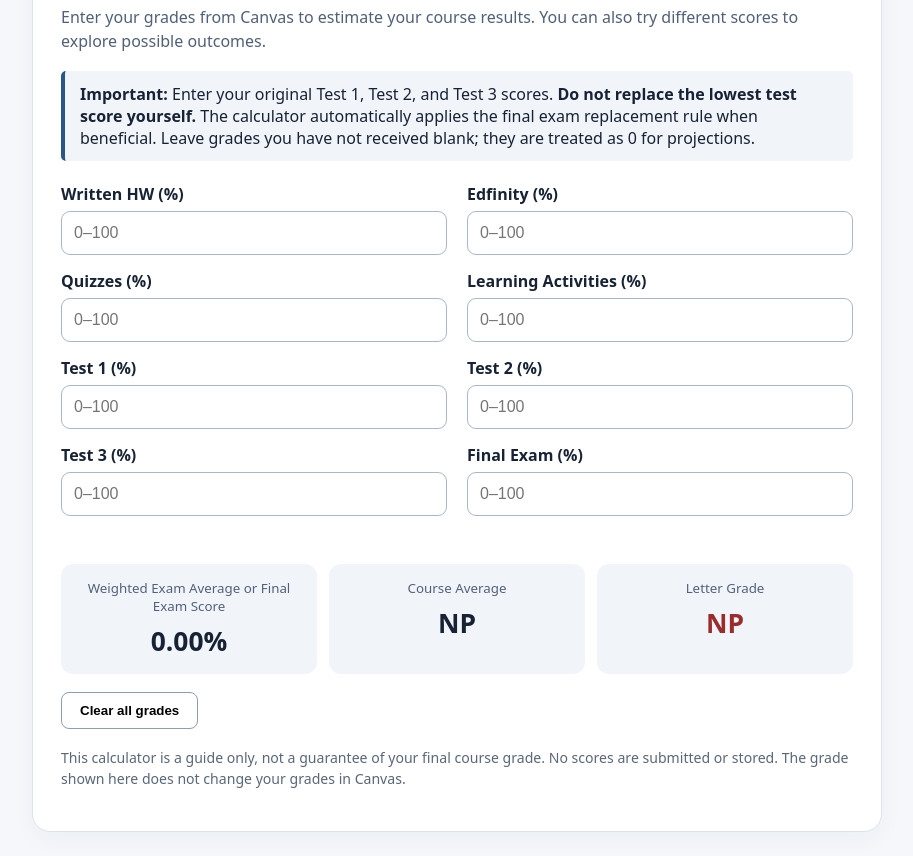
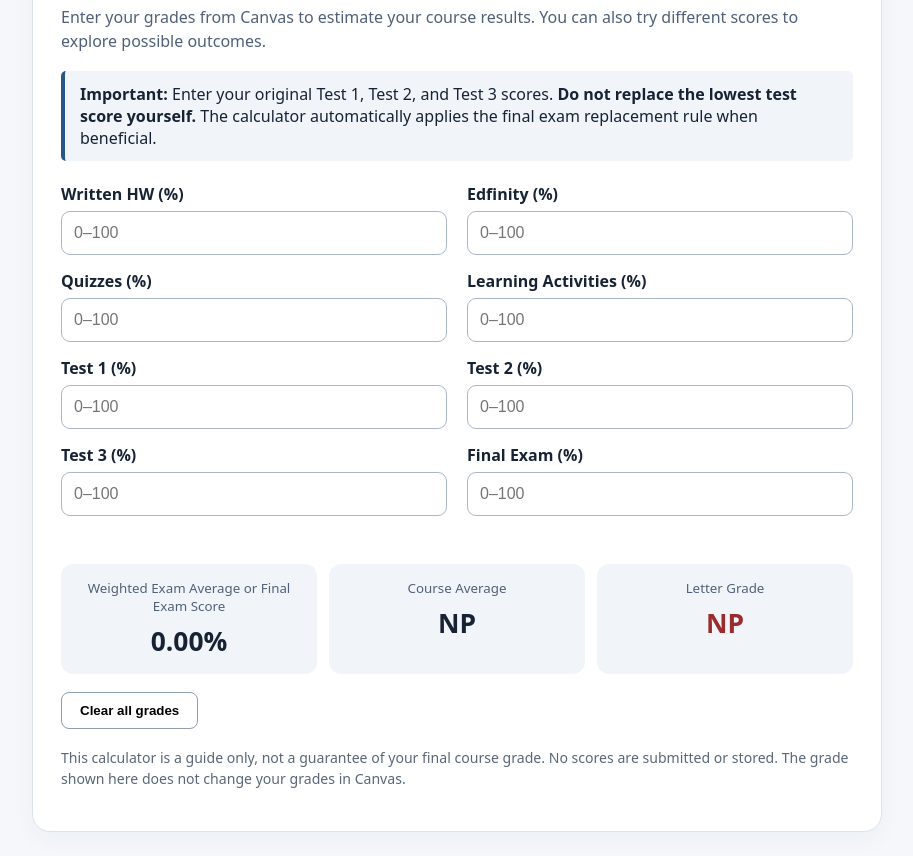
Before and after one commit to GradeCalculator1040/MATH-1040-Grade-Calculator, a plain HTML site: page index.html in a window 1280 px wide. Shown: the part 93-949 px from the top of the page, without its empty margins (183-1096 px from the left). Drawn offline with Linux system fonts and the light colour scheme.

```diff
--- a/index.html
+++ b/index.html
@@ -1,7 +1,7 @@
 <!DOCTYPE html>
 <html lang="en"><head><meta charset="UTF-8"><meta name="viewport" content="width=device-width, initial-scale=1"><title>MATH 1040 Grade Calculator</title><style>
 :root{font-family:system-ui,-apple-system,Segoe UI,sans-serif;color:#172334;background:#f5f7fb}*{box-sizing:border-box}body{margin:0;padding:24px}.wrap{max-width:850px;margin:auto;background:white;border:1px solid #dce3ed;border-radius:18px;padding:28px;box-shadow:0 8px 24px #1b30450a}h1{margin:0 0 8px;font-size:1.7rem}p{line-height:1.5}.intro{color:#506079;margin:0 0 18px}.notice{background:#f1f5fa;border-left:4px solid #2a5685;padding:12px 15px;border-radius:5px;margin:16px 0 22px}.grid{display:grid;grid-template-columns:repeat(2,minmax(0,1fr));gap:15px 20px}label{display:block;font-weight:600;margin-bottom:6px}input{width:100%;border:1px solid #aab7c8;border-radius:9px;padding:12px;font-size:1rem}input:focus{outline:3px solid #bdd6f6;border-color:#2c65a3}.results{display:grid;grid-template-columns:repeat(3,minmax(0,1fr));gap:12px;margin-top:24px}.result{background:#f1f5fa;border-radius:12px;padding:15px;text-align:center}.result small{display:block;color:#526179;margin-bottom:8px}.result strong{font-size:1.65rem}.pass{color:#17633d}.np{color:#9b2c2c}.foot{color:#596779;font-size:.88rem;margin-top:18px}button{margin-top:18px;background:white;border:1px solid #8e9db0;border-radius:8px;padding:10px 18px;font-weight:600;cursor:pointer}button:hover{background:#f1f5fa}.error{color:#a02424;min-height:1.5em}@media(max-width:540px){body{padding:10px}.wrap{padding:17px}.results{grid-template-columns:1fr}.grid{gap:12px}h1{font-size:1.35rem}}
-</style></head><body><main class="wrap"><h1>MATH 1040 Grade Calculator</h1><p class="intro">Enter your grades from Canvas to estimate your course results. You can also try different scores to explore possible outcomes.</p><div class="notice"><strong>Important:</strong> Enter your original Test 1, Test 2, and Test 3 scores. <strong>Do not replace the lowest test score yourself.</strong> The calculator automatically applies the final exam replacement rule when beneficial. Leave grades you have not received blank; they are treated as 0 for projections.</div><div class="grid" id="fields"></div><div class="error" id="error" role="alert" aria-live="polite"></div><div class="results" aria-live="polite"><div class="result"><small>Weighted Exam Average or Final Exam Score</small><strong id="exam">—</strong></div><div class="result"><small>Course Average</small><strong id="course">—</strong></div><div class="result"><small>Letter Grade</small><strong id="grade">—</strong></div></div><button id="reset" type="button">Clear all grades</button><p class="foot">This calculator is a guide only, not a guarantee of your final course grade. No scores are submitted or stored. The grade shown here does not change your grades in Canvas.</p></main><script>
+</style></head><body><main class="wrap"><h1>MATH 1040 Grade Calculator</h1><p class="intro">Enter your grades from Canvas to estimate your course results. You can also try different scores to explore possible outcomes.</p><div class="notice"><strong>Important:</strong> Enter your original Test 1, Test 2, and Test 3 scores. <strong>Do not replace the lowest test score yourself.</strong> The calculator automatically applies the final exam replacement rule when beneficial.</div><div class="grid" id="fields"></div><div class="error" id="error" role="alert" aria-live="polite"></div><div class="results" aria-live="polite"><div class="result"><small>Weighted Exam Average or Final Exam Score</small><strong id="exam">—</strong></div><div class="result"><small>Course Average</small><strong id="course">—</strong></div><div class="result"><small>Letter Grade</small><strong id="grade">—</strong></div></div><button id="reset" type="button">Clear all grades</button><p class="foot">This calculator is a guide only, not a guarantee of your final course grade. No scores are submitted or stored. The grade shown here does not change your grades in Canvas.</p></main><script>
 const fields=[['hw','Written HW'],['edf','Edfinity'],['quiz','Quizzes'],['la','Learning Activities'],['t1','Test 1'],['t2','Test 2'],['t3','Test 3'],['final','Final Exam']];
 const holder=document.getElementById('fields');for(const [id,name] of fields){const el=document.createElement('div');const label=document.createElement('label');label.htmlFor=id;label.textContent=name+' (%)';const input=document.createElement('input');input.type='number';input.id=id;input.min='0';input.max='100';input.step='any';input.placeholder='0–100';input.inputMode='decimal';input.addEventListener('input',calculate);el.append(label,input);holder.appendChild(el)}
 const trunc2=x=>Math.trunc((x+Number.EPSILON)*100)/100;
```
